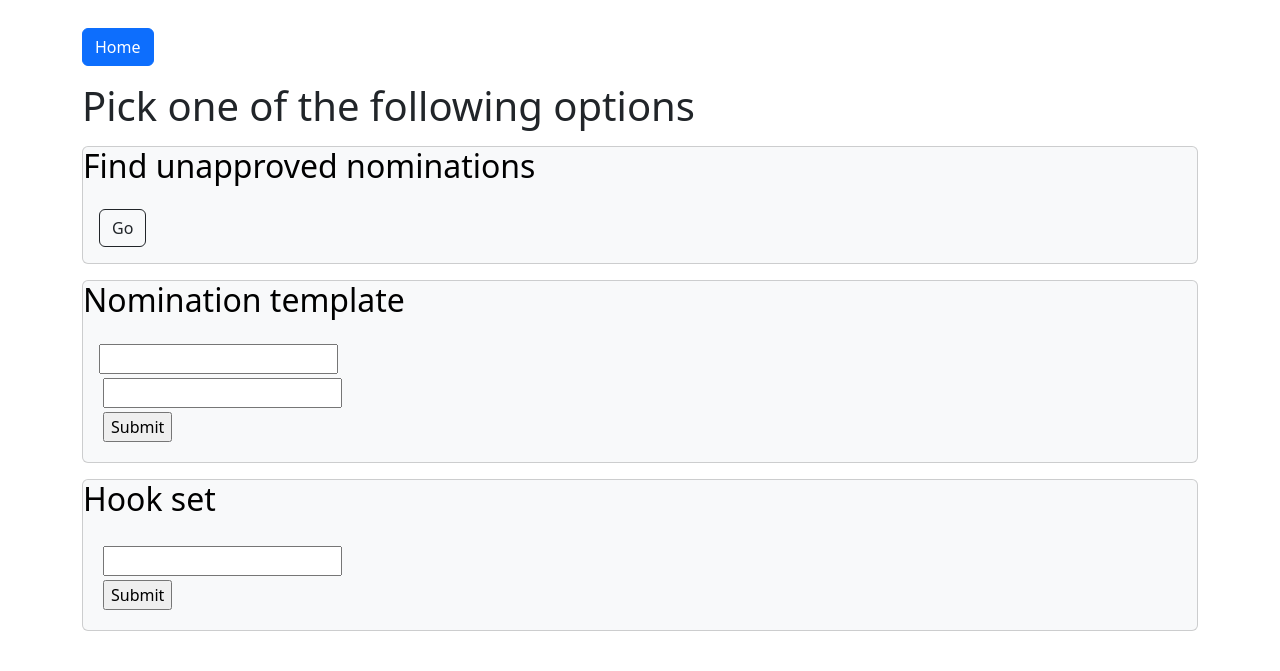
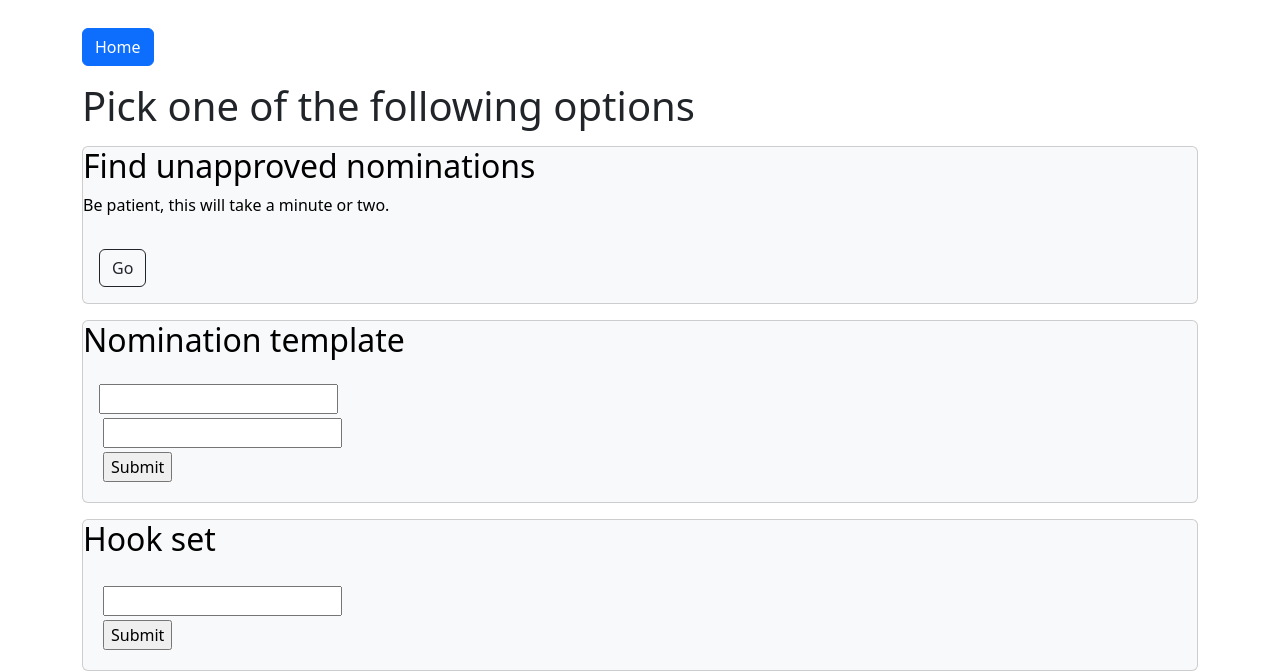
Before and after one commit to roysmith/dyk-tools, a Python web app: template dyk_tools/web/templates/select.html in a window 1280 px wide. Shown: the part 190-861 px from the top of the page. Before the commit the page ends 821 px from the top, so only its background shows below. Run offline with Jinja, Linux system fonts and the light colour scheme; the template is opened without the code that fills it, so the values that code supplies are empty, except form fields; form fields are guessed from the names that the template uses; some libraries are stand-ins or nearby versions.

Commit message:
Update template text.

```diff
--- a/dyk_tools/web/templates/select.html
+++ b/dyk_tools/web/templates/select.html
@@ -11,6 +11,7 @@
 
 <div class="card text-bg-light mt-3">
     <h2 class="card-title">Find unapproved nominations</h2>
+    <p>Be patient, this will take a minute or two.</p>
     <div class="card-body">
         <a href="/unapproved" class="btn btn-outline-dark" type="submit" role="button">Go</a>
     </div>
```
